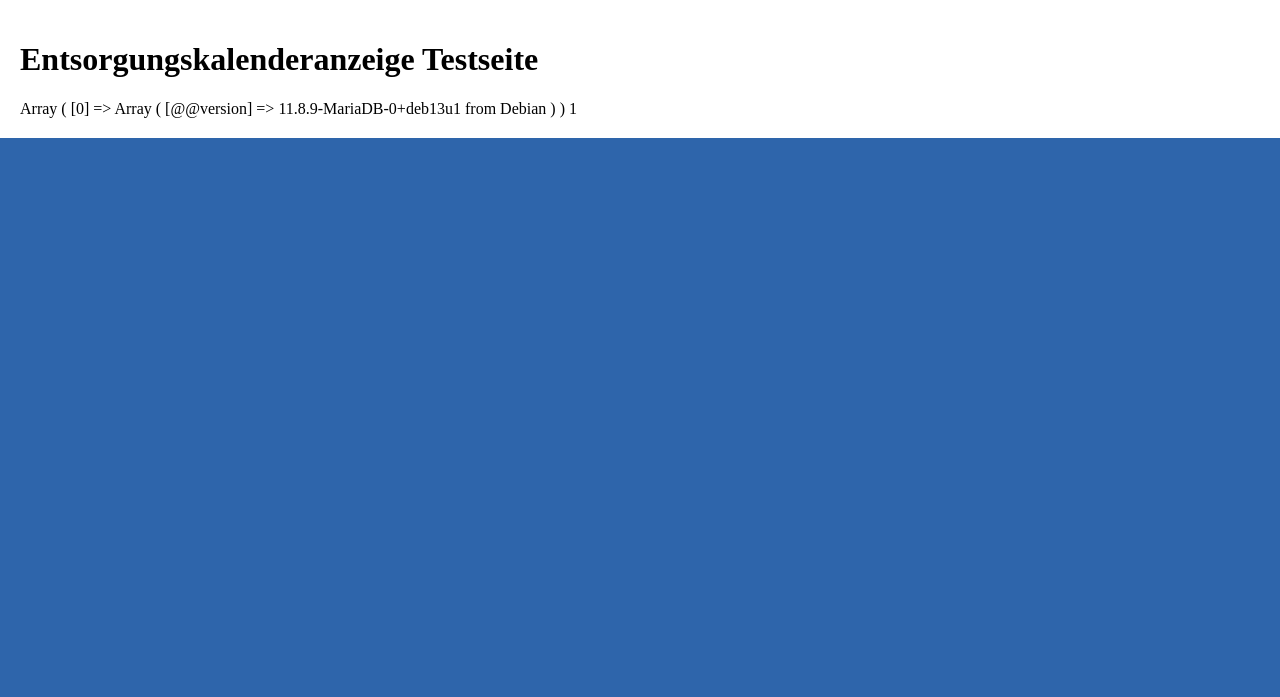
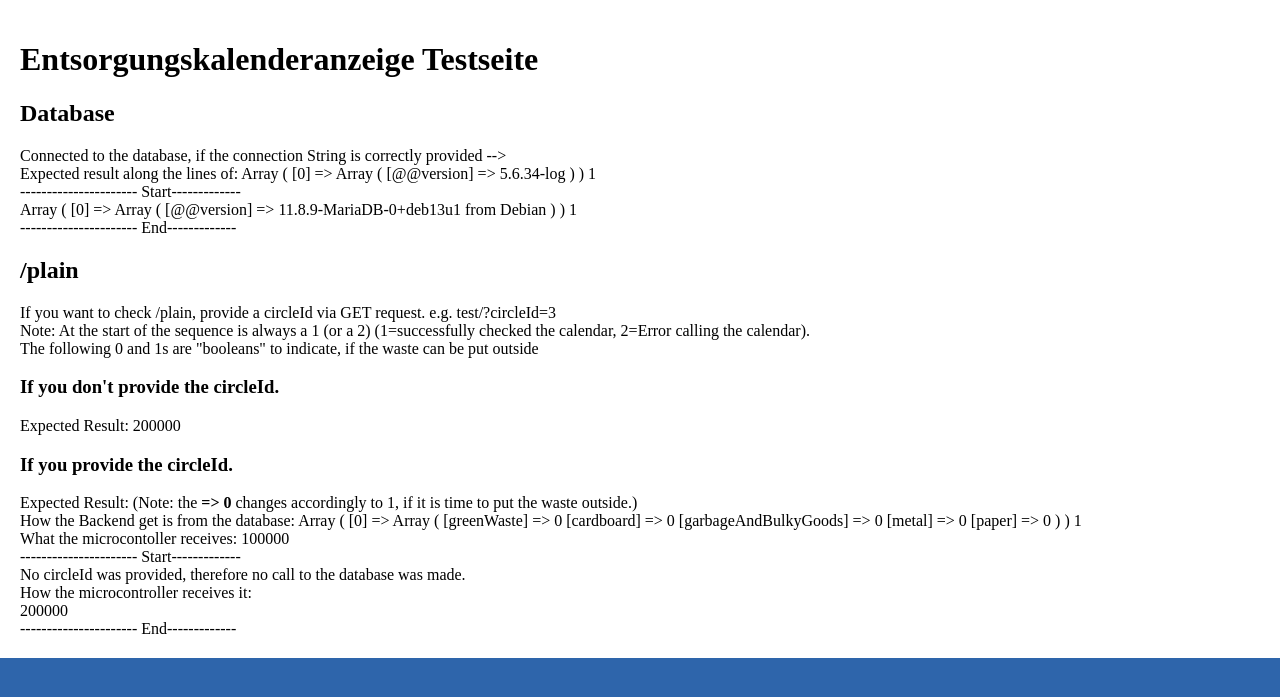
Before and after one commit to christianpetri/2019_Diplomarbeit_Entsorgungskalenderanzeige_Backend, a PHP site: page /test/index.php in a window 1280 px wide. Shown: the top 697 px of the page. Run offline with PHP 8.4, Linux system fonts and the light colour scheme.

Commit message:
created testpage created plain/test to verify that the circleId is (correctly) set

```diff
--- a/www/database/connect.php
+++ b/www/database/connect.php
@@ -85,6 +85,100 @@ class HandelDB
                   LIMIT 30
                 ');
     }
+    public function getPlainTextStringForMicroprocessor($circle_id)
+    {
+         try {
+            $this->connectToDB();
+            $stmt = $this->conn->prepare('
+                SELECT
+				(
+                    SELECT count(*)
+                    FROM garbage_collection_calendar
+                    WHERE
+                    DATE_ADD( garbage_collection_calendar_date, INTERVAL -6 HOUR) < DATE_ADD( now(), INTERVAL 9 HOUR)
+                    and
+                        DATE_ADD( garbage_collection_calendar_date, INTERVAL 7 HOUR) > DATE_ADD( now(), INTERVAL 9 HOUR)
+                    and
+                        garbage_type_id = 1
+                    and
+                        circle_id = :circle_id
+				) as greenWaste,
+				(
+                    SELECT count(*)
+                    FROM garbage_collection_calendar
+                    WHERE
+                    DATE_ADD( garbage_collection_calendar_date, INTERVAL -6 HOUR) < DATE_ADD( now(), INTERVAL 9 HOUR)
+                    and
+                        DATE_ADD( garbage_collection_calendar_date, INTERVAL 7 HOUR) > DATE_ADD( now(), INTERVAL 9 HOUR)
+                    and
+                        garbage_type_id = 2
+                    and
+                        circle_id = :circle_id
+				) as cardboard,
+				(
+                    SELECT count(*)
+                    FROM garbage_collection_calendar
+                    WHERE
+                    DATE_ADD( garbage_collection_calendar_date, INTERVAL -6 HOUR) < DATE_ADD( now(), INTERVAL 9 HOUR)
+                    and
+                        DATE_ADD( garbage_collection_calendar_date, INTERVAL 7 HOUR) > DATE_ADD( now(), INTERVAL 9 HOUR)
+                    and
+                        garbage_type_id = 3
+                    and
+                        circle_id = :circle_id
+				) as garbageAndBulkyGoods,
+				(
+                    SELECT count(*)
+                    FROM garbage_collection_calendar
+                    WHERE
+                    DATE_ADD( garbage_collection_calendar_date, INTERVAL -6 HOUR) < DATE_ADD( now(), INTERVAL 9 HOUR)
+                    and
+                        DATE_ADD( garbage_collection_calendar_date, INTERVAL 7 HOUR) > DATE_ADD( now(), INTERVAL 9 HOUR)
+                    and
+                        garbage_type_id = 4
+                    and
+                        circle_id = :circle_id
+				) as metal,
+                (
+                    SELECT count(*)
+                    FROM garbage_collection_calendar
+                    WHERE
+                        DATE_ADD( garbage_collection_calendar_date, INTERVAL -6 HOUR) < DATE_ADD( now(), INTERVAL 9 HOUR)
+                    and
+                        DATE_ADD( garbage_collection_calendar_date, INTERVAL  7 HOUR) > DATE_ADD( now(), INTERVAL 9 HOUR)
+                    and
+                        garbage_type_id = 5
+                    and
+                        circle_id = :circle_id
+				) as paper
+				');
+            $stmt->bindParam(':circle_id', $circle_id, PDO::PARAM_INT);
+            $stmt->execute();
+            return $stmt->fetchAll(PDO::FETCH_ASSOC);
+        } catch (PDOException $e) {
+            echo $e->getMessage();
+        }
+    }
+
+
+
+    public function getCheckIfCircleIdExists($circle_id)
+    {
+        try {
+            $this->connectToDB();
+            $stmt = $this->conn->prepare('
+            SELECT count(circle_id) as result
+            FROM circle
+            WHERE circle_id = :circle_id
+			');
+            $stmt->bindParam(':circle_id', $circle_id, PDO::PARAM_INT);
+            $stmt->execute();
+            return $stmt->fetchAll(PDO::FETCH_ASSOC);
+        } catch (PDOException $e) {
+            echo $e->getMessage();
+        }
+    }
+
 }
 
 $DB = new HandelDB;
--- a/www/entsorgungskalenderanzeige/index.php
+++ b/www/entsorgungskalenderanzeige/index.php
@@ -12,7 +12,7 @@ $result = $DB->getCalendarEntries();
 $html = '<table class="result">';
 // header row
 $html .= '<tr>';
-$html .= '<th> Date </th> <th> Type </th> <th> Circle </th>';
+$html .= '<th> Datum </th> <th> Typ </th> <th> Kreis </th>';
 $html .= '</tr>';
 
 // data rows
--- a/www/entsorgungskalenderanzeige/test/index.php
+++ b/www/entsorgungskalenderanzeige/test/index.php
@@ -5,10 +5,68 @@ include DOCUMENT_ROOT . "/../common/common.php";
 
 printHeader("Entsorgungskalenderanzeige");
 ?>
-<h1>Entsorgungskalenderanzeige Testseite</h1>
+    <h1>Entsorgungskalenderanzeige Testseite</h1>
+    <h2>
+        Database
+    </h2>
+    <div>Connected to the database, if the connection String is correctly provided -->
+        <br/> Expected result along the lines of: Array ( [0] => Array ( [@@version] => 5.6.34-log ) ) 1
+    </div>
+    <div>---------------------- Start-------------</div>
+<?php
+echo print_r($DB->getHelloWorld());
+?>
+    <div>---------------------- End-------------</div>
+    <h2>/plain</h2>
+    <div>If you want to check /plain, provide a circleId via GET request. e.g. test/?circleId=3</div>
+    <div>Note: At the start of the sequence is always a 1 (or a 2) (1=successfully checked the calendar, 2=Error calling
+        the calendar).
+        <br/>The following 0 and 1s are "booleans" to indicate, if the waste can be put outside
+    </div>
 
+    <h3>If you <b>don't</b> provide the circleId. </h3>
+    <div>Expected Result: 200000</div>
+
+    <h3>If you provide the circleId.</h3>
+    <div>
+        Expected Result: (Note: the <b> => 0</b> changes accordingly to 1, if it is time to put the waste outside.)
+    </div>
+    <div>
+        How the Backend get is from the database: Array ( [0] => Array ( [greenWaste] => 0 [cardboard] => 0
+        [garbageAndBulkyGoods] => 0 [metal] => 0 [paper] => 0 ) ) 1 <br/>
+        What the microcontoller receives: 100000
+    </div>
+    <div>---------------------- Start-------------</div>
 <?php
 
-echo print_r($DB->getHelloWorld());
+if (isset($_GET["circleId"])) {
+    $circle_id = $_GET["circleId"];
+    if ($circle_id != "") {
 
+
+        $result = $DB->getPlainTextStringForMicroprocessor($circle_id);
+        echo "How it is received from the database:<br/>";
+        echo print_r($result);
+        ?>
+        <br/>
+        <div>How the microcontroller receives it:</div>
+        <?php
+        $html = "1"; //to start the sequence
+        $html .= htmlspecialchars($result[0]['greenWaste']);
+        $html .= htmlspecialchars($result[0]['cardboard']);
+        $html .= htmlspecialchars($result[0]['garbageAndBulkyGoods']);
+        $html .= htmlspecialchars($result[0]['metal']);
+        $html .= htmlspecialchars($result[0]['paper']);
+        echo $html;
+    }
+} else {
+    ?>
+    <div>No circleId was provided, therefore no call to the database was made.</div>
+    <div>How the microcontroller receives it:</div>
+    <?php
+    echo "200000";
+}
+?>
+    <div>---------------------- End-------------</div>
+<?php
 printFooter();
```
Also changed, not shown: www/entsorgungskalenderanzeige/plain/index.php (added, +30 -0 lines), www/entsorgungskalenderanzeige/plain/test/index.php (added, +31 -0 lines), README.md. Lines whose indentation alone changed are shown as unchanged.
